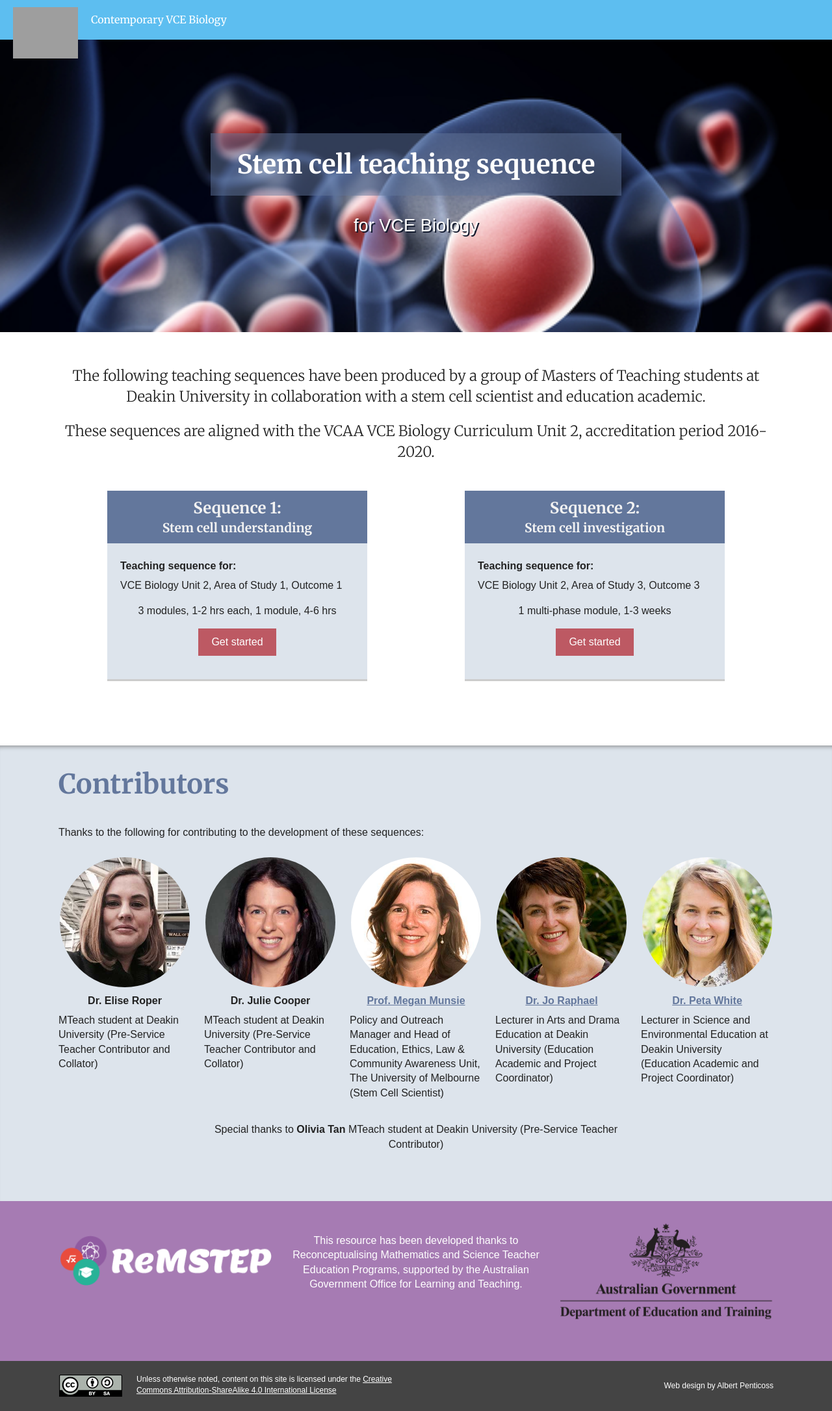
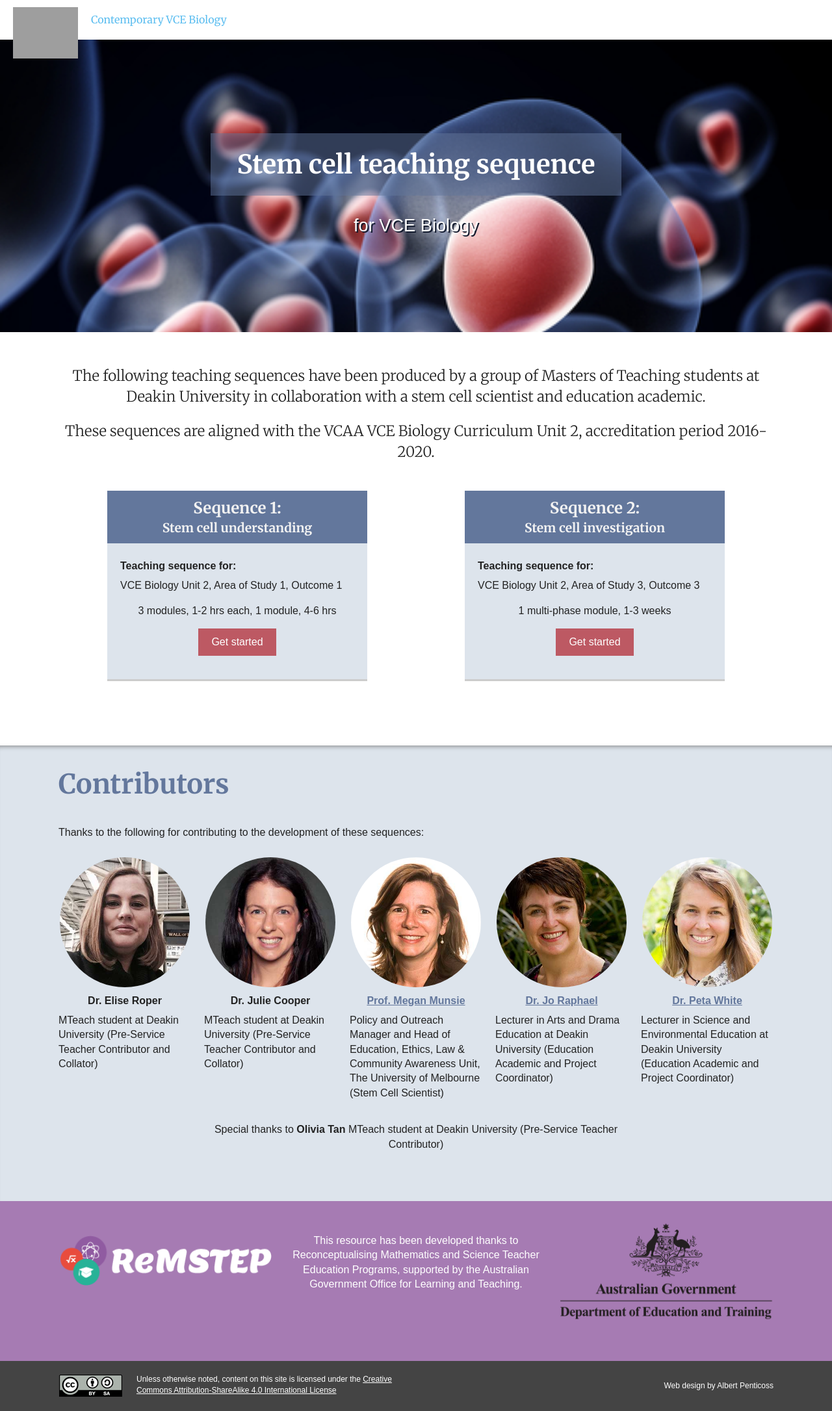
Before and after one commit to contemporaryVCEbiology/stem-cells, a Jekyll site: the page built from index.html, in a window 1280 px wide. Shown: the whole page at 65% size. Built offline with Jekyll 4.4.1, drawn with Linux system fonts in a browser that asks for light colours; grey boxes are pictures that could not be loaded.

Commit message:
change color

```diff
--- a/_sass/cvb-menu.scss
+++ b/_sass/cvb-menu.scss
@@ -1,5 +1,5 @@
 .cvb-nav {
-    background: #5DBEF0;
+    background: #fff;
     padding: 0 10px;
     position: relative;
     font-family: 'Merriweather', 'Georgia', serif;
@@ -17,11 +17,11 @@
 
     }
     a.cvb-logo {
-        color: #fff;
+        color: #5DBEF0;
         text-decoration: none;
 
         &.visited {
-            color: #fff;
+            color: #5DBEF0;
         }
     }
     @media only screen and (min-width: 64em) {
```
